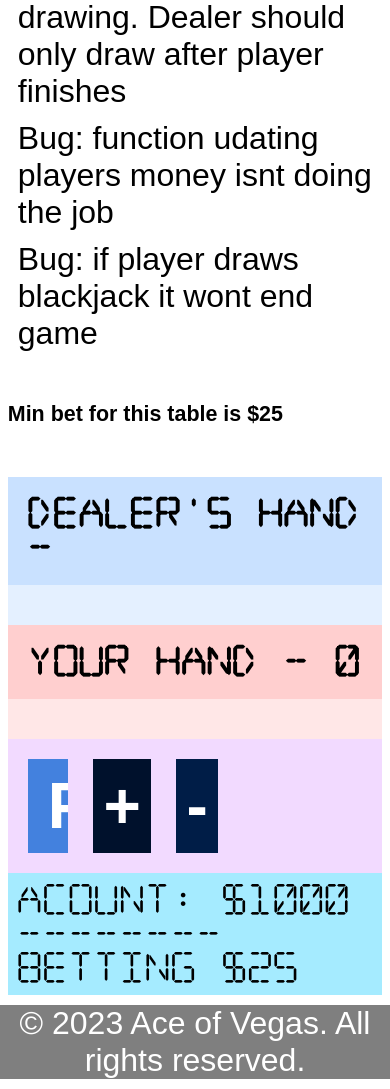
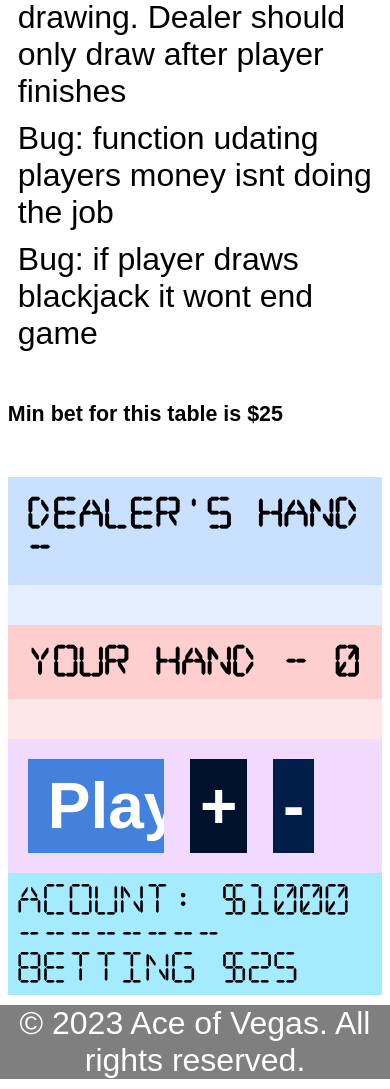
Before and after one commit to aceofvegas/casino, a website: page blackjack.html in a window 390 px wide. Shown: the part 700-1789 px from the top of the page. Drawn offline with Linux system fonts and the light colour scheme.

Commit message:
Update bj-mobile.css

```diff
--- a/css/bj-mobile.css
+++ b/css/bj-mobile.css
@@ -52,7 +52,7 @@
     /* cursor: pointer; */
     font-weight: 700;
     padding: 10px 20px;
-    /* width: 10vw; */
+    width: 35vw;
     border: 0;
     color: #fff;
     background: #4381de;
```
